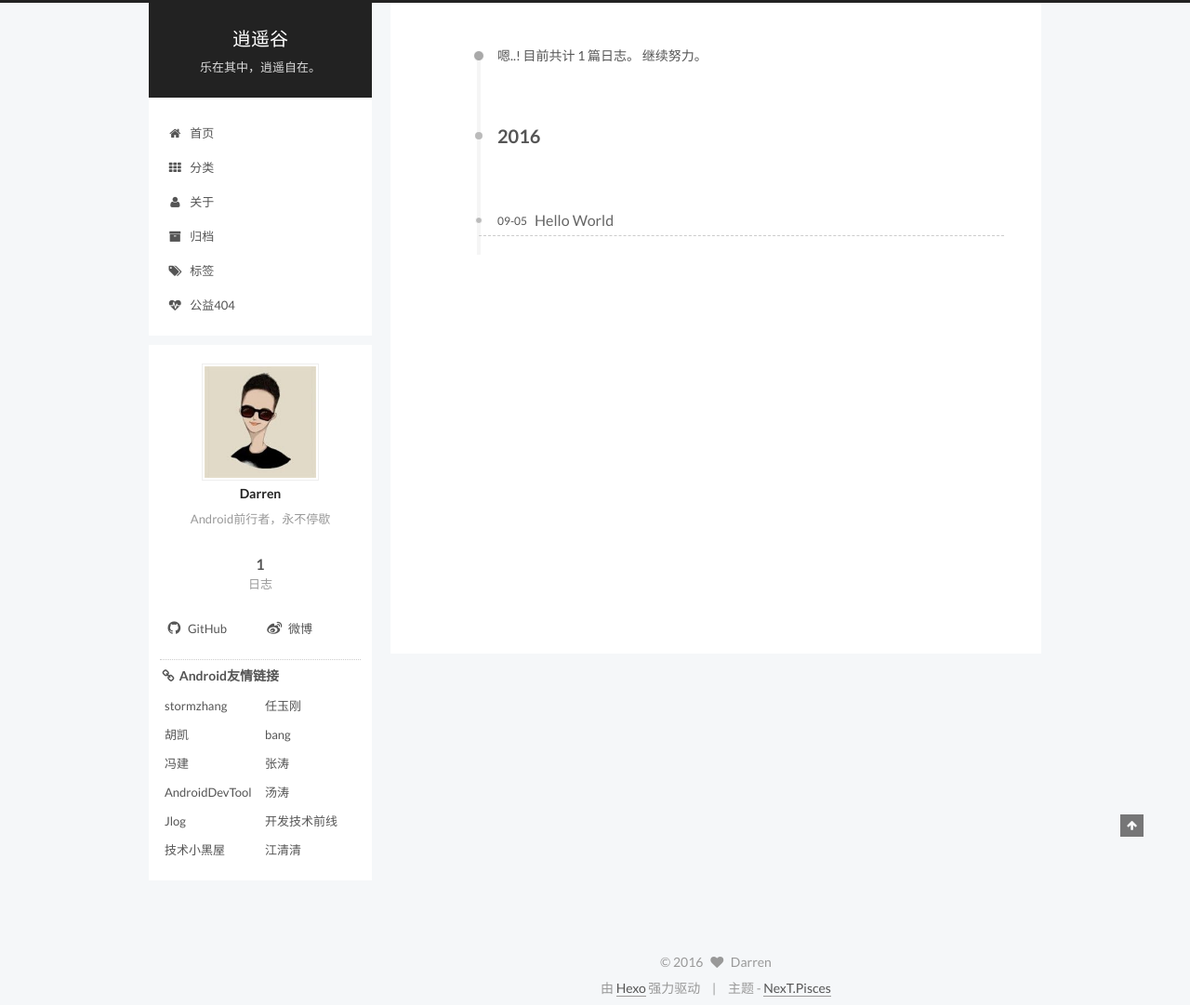
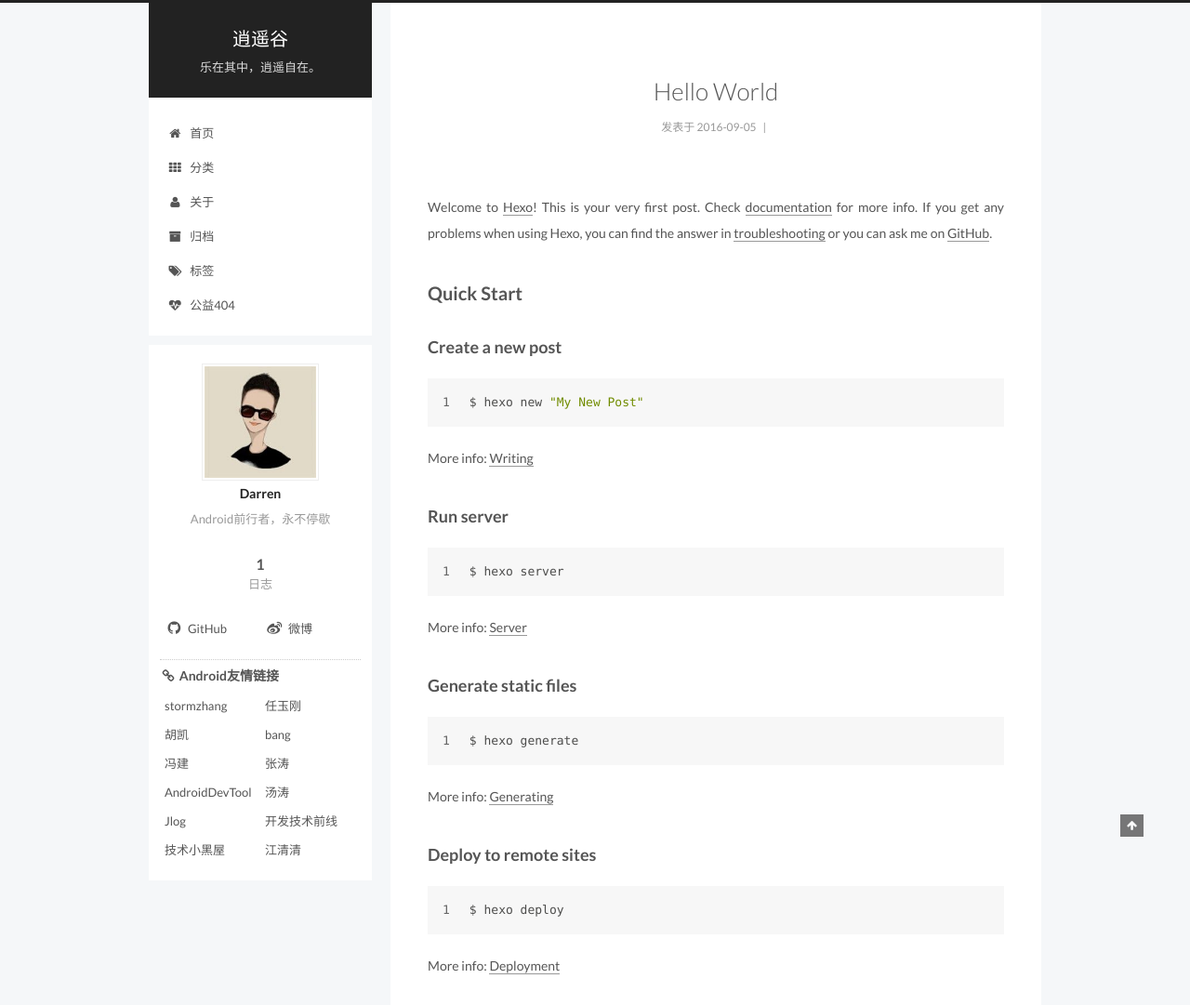
Before and after one commit to many-cat/many-cat.github.io, a plain HTML site: page index.html in a window 1280 px wide. Shown: the top 1081 px of the page at 93% size. Drawn offline with Linux system fonts and the light colour scheme; a script that the page names is missing.

Commit message:
Site updated: 2016-09-09 22:34:51

```diff
--- a/css/main.css
+++ b/css/main.css
@@ -1549,7 +1549,7 @@ pre .javascript .function {
   width: 4px;
   height: 4px;
   border-radius: 50%;
-  background: #9991ff;
+  background: #16ff45;
 }
 .links-of-blogroll {
   font-size: 13px;
--- a/index.html
+++ b/index.html
@@ -112,7 +112,7 @@
 
   <link rel="canonical" href="http://yoursite.com/"/>
 
-  <title> 归档 | 逍遥谷 </title>
+  <title> 逍遥谷 </title>
 </head>
 
 <body itemscope itemtype="http://schema.org/WebPage" lang="zh-Hans">
@@ -133,7 +133,9 @@
 
 
 
-  <div class="container one-collumn sidebar-position-left  page-archive  ">
+  <div class="container one-collumn sidebar-position-left
+   page-home
+ ">
     <div class="headband"></div>
 
     <header id="header" class="header" itemscope itemtype="http://schema.org/WPHeader">
@@ -240,17 +242,57 @@
         <div class="content-wrap">
           <div id="content" class="content">
 
-
-  <section id="posts" class="posts-collapse">
-    <span class="archive-move-on"></span>
-
-    <span class="archive-page-counter">
+  <section id="posts" class="posts-expand">
 
 
 
 
 
-      嗯..! 目前共计 1 篇日志。 继续努力。
+
+
+
+
+
+  <article class="post post-type-normal " itemscope itemtype="http://schema.org/Article">
+
+
+      <header class="post-header">
+
+
+
+          <h1 class="post-title" itemprop="name headline">
+
+
+
+
+                <a class="post-title-link" href="/2016/09/05/hello-world/" itemprop="url">
+                  Hello World
+                </a>
+
+
+          </h1>
+
+
+        <div class="post-meta">
+          <span class="post-time">
+            <span class="post-meta-item-icon">
+              <i class="fa fa-calendar-o"></i>
+            </span>
+            <span class="post-meta-item-text">发表于</span>
+            <time itemprop="dateCreated" datetime="2016-09-05T17:41:49+08:00" content="2016-09-05">
+              2016-09-05
+            </time>
+          </span>
+
+
+
+
+
+              <span class="post-comments-count">
+                &nbsp; | &nbsp;
+                <a href="/2016/09/05/hello-world/#comments" itemprop="discussionUrl">
+                  <span class="post-comments-count ds-thread-count" data-thread-key="2016/09/05/hello-world/" itemprop="commentsCount"></span>
+                </a>
               </span>
 
 
@@ -261,44 +303,57 @@
 
 
 
-        <div class="collection-title">
-          <h2 class="archive-year motion-element" id="archive-year-2016">2016</h2>
         </div>
+      </header>
+
+
+
+    <div class="post-body" itemprop="articleBody">
 
 
 
 
 
-  <article class="post post-type-normal" itemscope itemtype="http://schema.org/Article">
-    <header class="post-header">
 
-      <h1 class="post-title">
 
-            <a class="post-title-link" href="/2016/09/05/hello-world/" itemprop="url">
+            <p>Welcome to <a href="https://hexo.io/" target="_blank" rel="external">Hexo</a>! This is your very first post. Check <a href="https://hexo.io/docs/" target="_blank" rel="external">documentation</a> for more info. If you get any problems when using Hexo, you can find the answer in <a href="https://hexo.io/docs/troubleshooting.html" target="_blank" rel="external">troubleshooting</a> or you can ask me on <a href="https://github.com/hexojs/hexo/issues" target="_blank" rel="external">GitHub</a>.</p>
+<h2 id="Quick-Start"><a href="#Quick-Start" class="headerlink" title="Quick Start"></a>Quick Start</h2><h3 id="Create-a-new-post"><a href="#Create-a-new-post" class="headerlink" title="Create a new post"></a>Create a new post</h3><figure class="highlight bash"><table><tr><td class="gutter"><pre><div class="line">1</div></pre></td><td class="code"><pre><div class="line">$ hexo new <span class="string">"My New Post"</span></div></pre></td></tr></table></figure>
+<p>More info: <a href="https://hexo.io/docs/writing.html" target="_blank" rel="external">Writing</a></p>
+<h3 id="Run-server"><a href="#Run-server" class="headerlink" title="Run server"></a>Run server</h3><figure class="highlight bash"><table><tr><td class="gutter"><pre><div class="line">1</div></pre></td><td class="code"><pre><div class="line">$ hexo server</div></pre></td></tr></table></figure>
+<p>More info: <a href="https://hexo.io/docs/server.html" target="_blank" rel="external">Server</a></p>
+<h3 id="Generate-static-files"><a href="#Generate-static-files" class="headerlink" title="Generate static files"></a>Generate static files</h3><figure class="highlight bash"><table><tr><td class="gutter"><pre><div class="line">1</div></pre></td><td class="code"><pre><div class="line">$ hexo generate</div></pre></td></tr></table></figure>
+<p>More info: <a href="https://hexo.io/docs/generating.html" target="_blank" rel="external">Generating</a></p>
+<h3 id="Deploy-to-remote-sites"><a href="#Deploy-to-remote-sites" class="headerlink" title="Deploy to remote sites"></a>Deploy to remote sites</h3><figure class="highlight bash"><table><tr><td class="gutter"><pre><div class="line">1</div></pre></td><td class="code"><pre><div class="line">$ hexo deploy</div></pre></td></tr></table></figure>
+<p>More info: <a href="https://hexo.io/docs/deployment.html" target="_blank" rel="external">Deployment</a></p>
 
-                <span itemprop="name">Hello World</span>
 
-            </a>
 
-      </h1>
 
-      <div class="post-meta">
-        <time class="post-time" itemprop="dateCreated"
-              datetime="2016-09-05T17:41:49+08:00"
-              content="2016-09-05" >
-          09-05
-        </time>
     </div>
 
-    </header>
-  </article>
+    <div>
+
+    </div>
+
+    <div>
+
+    </div>
+
+    <footer class="post-footer">
 
 
 
 
 
+
+        <div class="post-eof"></div>
+
+    </footer>
+  </article>
+
+
+
   </section>
-
 
 
 
@@ -569,12 +624,6 @@
 
 
 
-    <script type="text/javascript" id="motion.page.archive">
-      $('.archive-year').velocity('transition.slideLeftIn');
-    </script>
-
-
-
 
 
 
```
Also changed, not shown: 2016/09/05/hello-world/index.html (+8 -14 lines). Lines whose indentation alone changed are shown as unchanged.
